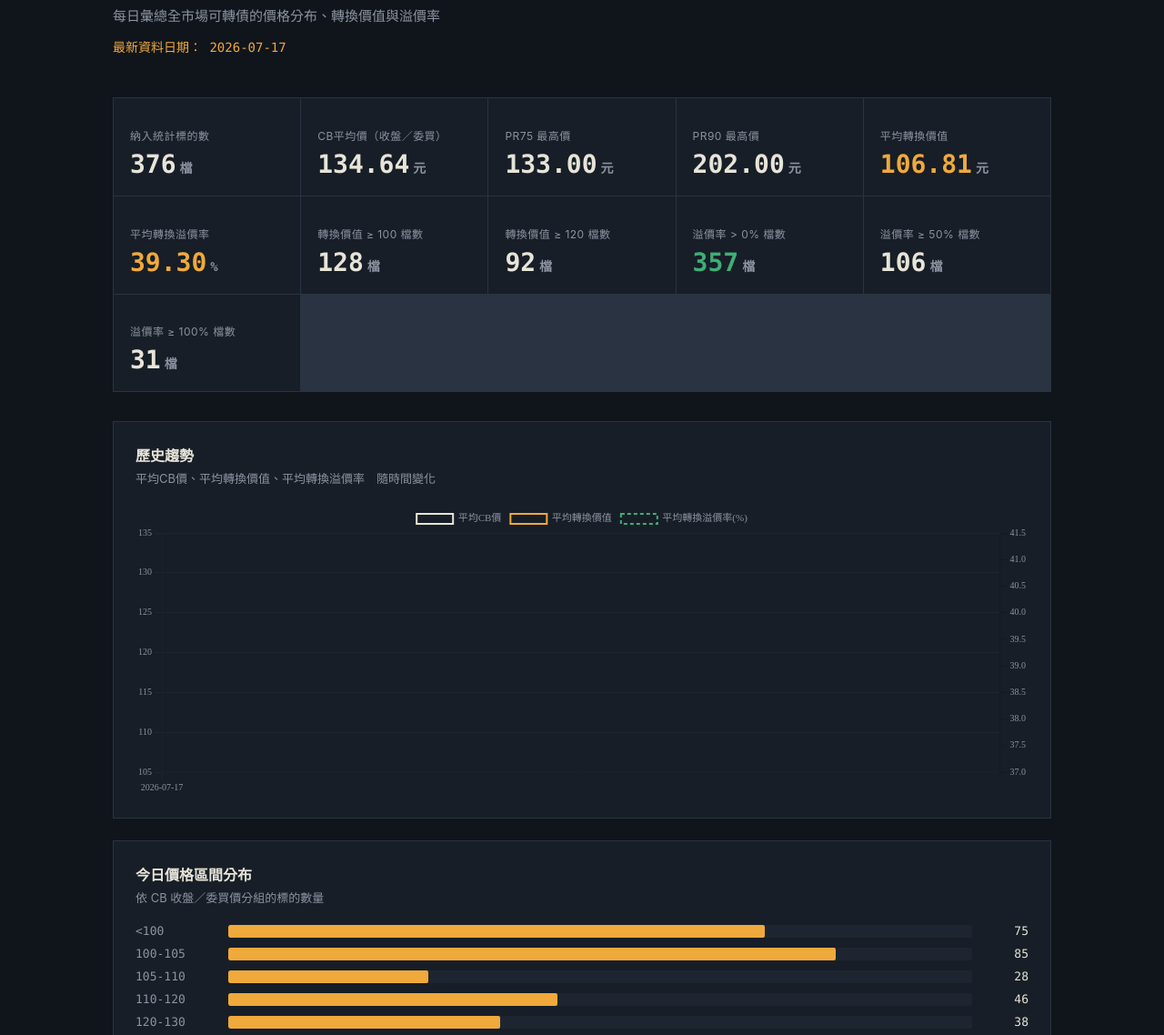
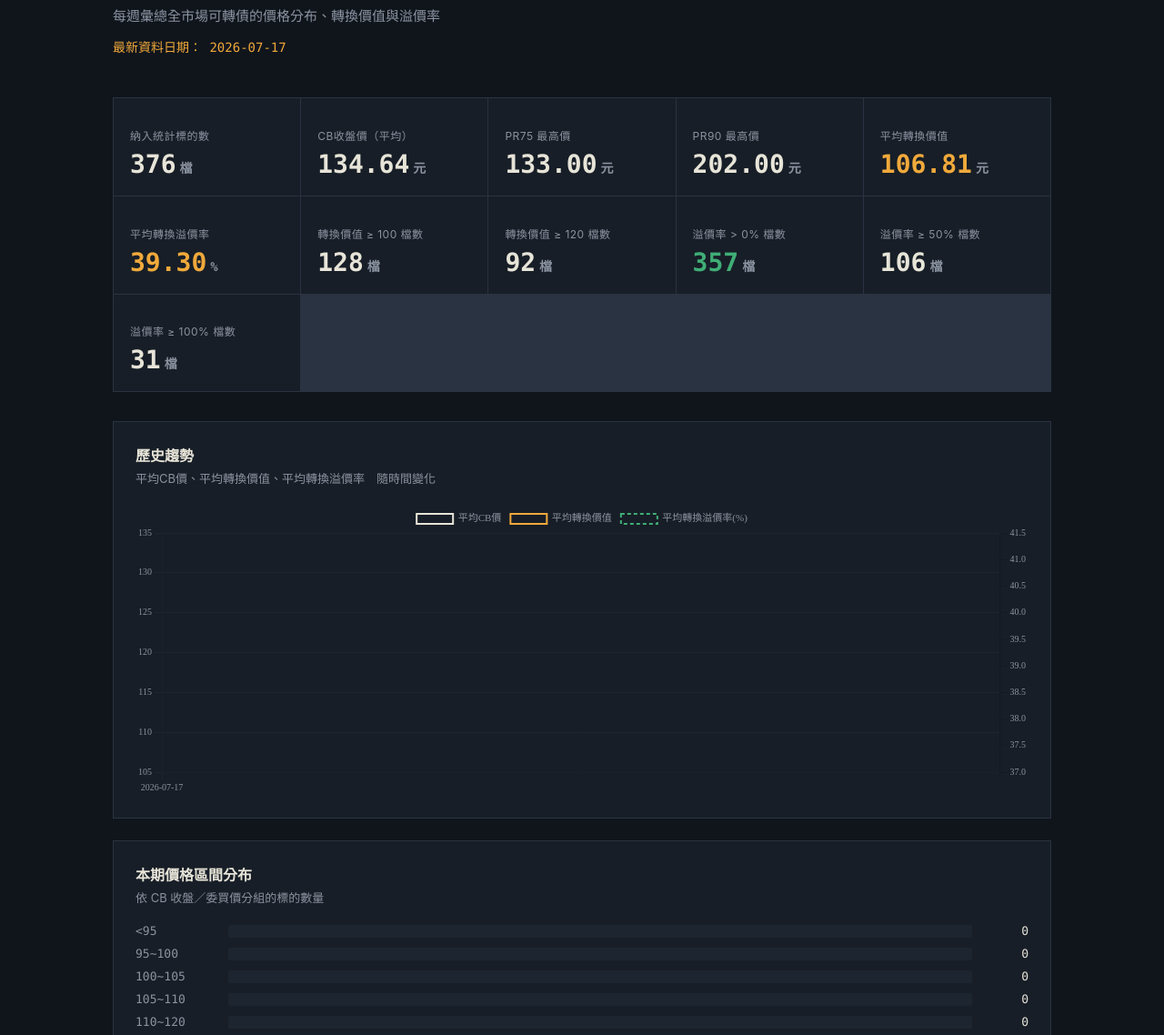
Before and after one commit to remark308-source/cb-daily-stats, a plain HTML site: page index.html in a window 1280 px wide. Shown: the part 162-1300 px from the top of the page at 91% size. Drawn offline with nearby package versions, Linux system fonts and the light colour scheme.

Commit message:
Update index.html

```diff
--- a/index.html
+++ b/index.html
@@ -135,7 +135,7 @@
 <header class="page">
   <p class="eyebrow">Taiwan Convertible Bond Market</p>
   <h1>可轉債看盤</h1>
-  <p class="subtitle">每日彙總全市場可轉債的價格分布、轉換價值與溢價率</p>
+  <p class="subtitle">每週彙總全市場可轉債的價格分布、轉換價值與溢價率</p>
   <p class="datestamp" id="dateStamp">—</p>
 </header>
 
@@ -144,12 +144,19 @@
 </main>
 
 <footer>
- （每日盤後更新）／ <a href="data/history.csv">歷史資料 CSV</a>
+  每週六更新／ <a href="data/history.csv">歷史資料 CSV</a>
 </footer>
 
 <script>
 const CSV_PATH = "data/history.csv";
-const PRICE_BINS = ["<100","100-105","105-110","110-120","120-130",">=130"];
+const PRICE_BINS = [
+  { label:"<95",     key:"lt95" },
+  { label:"95~100",  key:"95_100" },
+  { label:"100~105", key:"100_105" },
+  { label:"105~110", key:"105_110" },
+  { label:"110~120", key:"110_120" },
+  { label:">=120",   key:"ge120" },
+];
 
 function fmt(v, digits=2){
   if (v === undefined || v === null || v === "" || isNaN(v)) return "—";
@@ -210,7 +217,7 @@ function renderTicker(d){
 function renderCards(d){
   const cards = [
     { label:"納入統計標的數", value:d.total_count, unit:"檔" },
-    { label:"CB平均價（收盤／委買）", value:fmt(d.avg_cb_price), unit:"元" },
+    { label:"CB收盤價（平均）", value:fmt(d.avg_cb_price), unit:"元" },
     { label:"PR75 最高價", value:fmt(d.pr75_price), unit:"元" },
     { label:"PR90 最高價", value:fmt(d.pr90_price), unit:"元" },
     { label:"平均轉換價值", value:fmt(d.avg_conversion_value), unit:"元", cls:"amber" },
@@ -235,7 +242,7 @@ function renderCards(d){
       <div class="chart-wrap"><canvas id="trendChart"></canvas></div>
     </section>
     <section class="panel">
-      <h2>今日價格區間分布</h2>
+      <h2>本期價格區間分布</h2>
       <p class="desc">依 CB 收盤／委買價分組的標的數量</p>
       <div class="dist-bars" id="distBars"></div>
     </section>
@@ -321,14 +328,14 @@ function renderTrendChart(rows){
 }
 
 function renderDistribution(d){
-  const values = PRICE_BINS.map(label => Number(d["price_bin_" + label]) || 0);
+  const values = PRICE_BINS.map(b => Number(d["price_bin_" + b.key]) || 0);
   const max = Math.max(...values, 1);
-  const html = PRICE_BINS.map((label, i) => {
+  const html = PRICE_BINS.map((b, i) => {
     const v = values[i];
     const pct = (v / max * 100).toFixed(1);
     return `
       <div class="dist-row">
-        <div class="dist-label">${label}</div>
+        <div class="dist-label">${b.label}</div>
         <div class="dist-track"><div class="dist-fill" style="width:${pct}%"></div></div>
         <div class="dist-count">${v}</div>
       </div>`;
```
